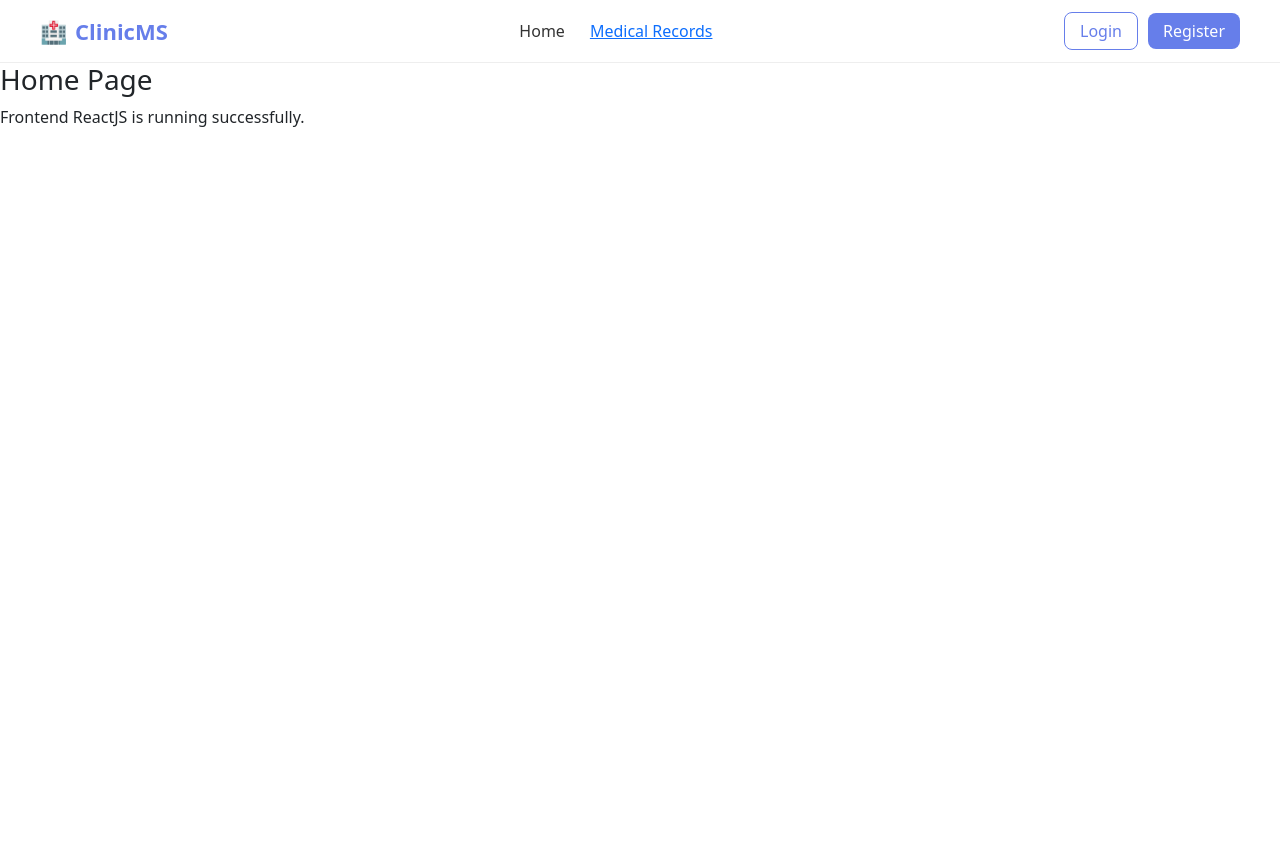
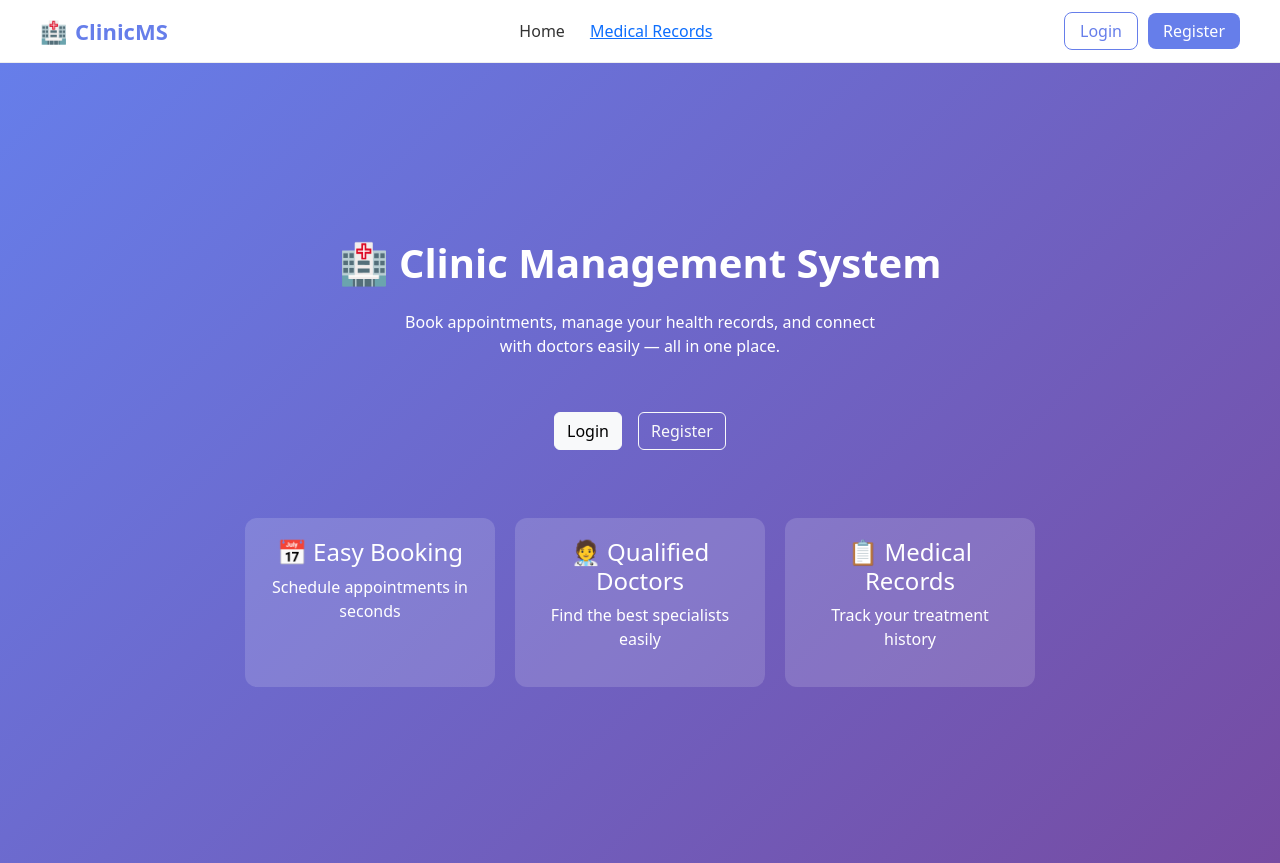
Before and after one commit to hltngyyn-12/clinic-management, a React app in the folder frontend/: page / in a window 1280 px wide. Before the commit the page ends 800 px from the top, so only its background shows below. Built offline with nearby package versions, Linux system fonts and the light colour scheme; no server answers; the HTML template or start-up script is replaced by a standard one.

Commit message:
feat(ui): redesign homepage with modern landing style

```diff
--- a/frontend/src/pages/HomePage.jsx
+++ b/frontend/src/pages/HomePage.jsx
@@ -1,18 +1,93 @@
-import { useEffect } from "react";
+import { useNavigate } from "react-router-dom";
 
 function HomePage() {
-
-  useEffect(() => {
-    fetch("http://localhost:8080")
-      .then(res => res.text())
-      .then(data => console.log("Backend response:", data))
-      .catch(err => console.error("Error connecting to backend:", err));
-  }, []);
+  const navigate = useNavigate();
 
   return (
-    <div>
-      <h3>Home Page</h3>
-      <p>Frontend ReactJS is running successfully.</p>
+    <div
+      style={{
+        minHeight: "100vh",
+        background: "linear-gradient(135deg, #667eea, #764ba2)",
+        color: "#fff",
+        display: "flex",
+        flexDirection: "column",
+        justifyContent: "center",
+        alignItems: "center",
+        textAlign: "center",
+        padding: "20px"
+      }}
+    >
+      <h1 style={{ fontSize: "40px", fontWeight: "bold" }}>
+        🏥 Clinic Management System
+      </h1>
+
+      <p style={{ marginTop: "15px", maxWidth: "500px" }}>
+        Book appointments, manage your health records, and connect with doctors
+        easily — all in one place.
+      </p>
+
+      <div style={{ marginTop: "30px" }}>
+        <button
+          className="btn btn-light m-2"
+          onClick={() => navigate("/login")}
+        >
+          Login
+        </button>
+
+        <button
+          className="btn btn-outline-light m-2"
+          onClick={() => navigate("/register")}
+        >
+          Register
+        </button>
+      </div>
+
+      {/* feature section */}
+      <div
+        style={{
+          marginTop: "60px",
+          display: "flex",
+          gap: "20px",
+          flexWrap: "wrap",
+          justifyContent: "center"
+        }}
+      >
+        <div
+          style={{
+            background: "rgba(255,255,255,0.15)",
+            padding: "20px",
+            borderRadius: "12px",
+            width: "250px"
+          }}
+        >
+          <h4>📅 Easy Booking</h4>
+          <p>Schedule appointments in seconds</p>
+        </div>
+
+        <div
+          style={{
+            background: "rgba(255,255,255,0.15)",
+            padding: "20px",
+            borderRadius: "12px",
+            width: "250px"
+          }}
+        >
+          <h4>🧑‍⚕️ Qualified Doctors</h4>
+          <p>Find the best specialists easily</p>
+        </div>
+
+        <div
+          style={{
+            background: "rgba(255,255,255,0.15)",
+            padding: "20px",
+            borderRadius: "12px",
+            width: "250px"
+          }}
+        >
+          <h4>📋 Medical Records</h4>
+          <p>Track your treatment history</p>
+        </div>
+      </div>
     </div>
   );
 }
```
